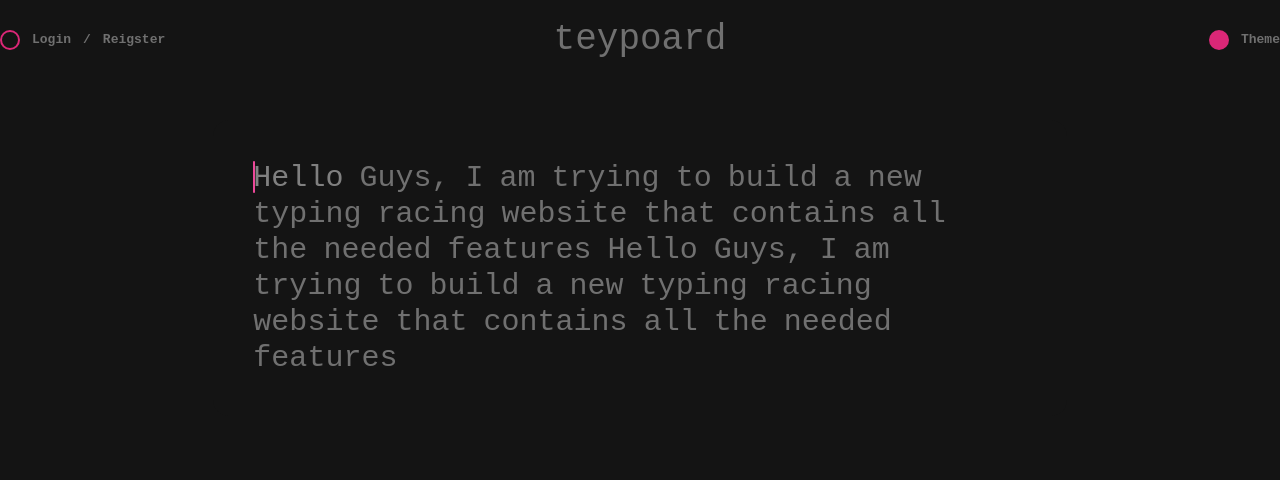
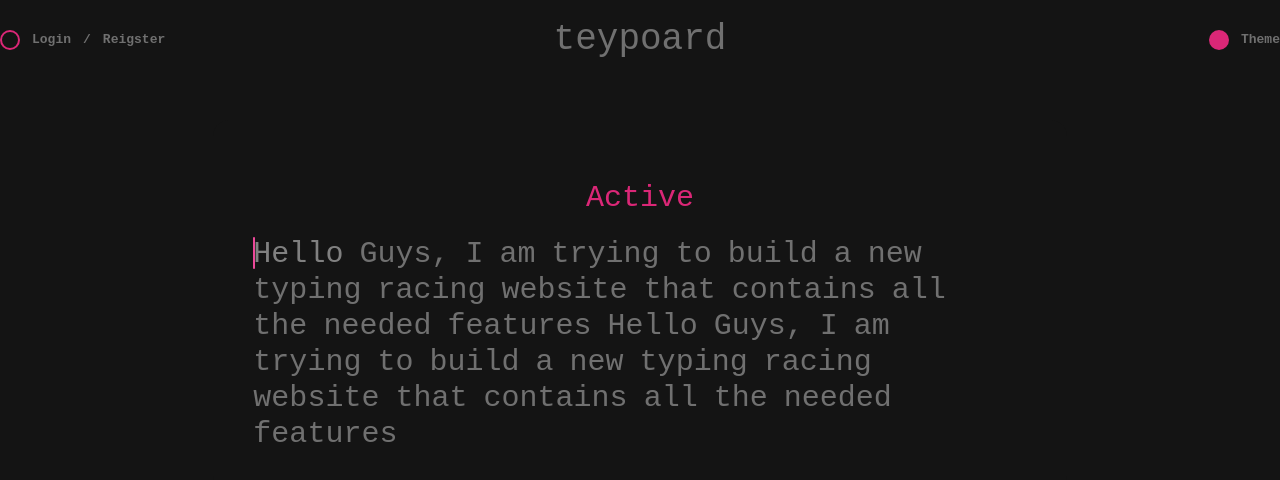
Before and after one commit to hrr2000/teypoard, a Next.js app: page / in a window 1280 px wide. Shown: the top 480 px of the page. Built offline with nearby package versions, Linux system fonts and the light colour scheme.

Commit message:
active feature

```diff
--- a/src/app/home/Typer/index.tsx
+++ b/src/app/home/Typer/index.tsx
@@ -16,7 +16,7 @@ export default function Typer() {
                     left: caretPosition.left
                 }}></span>
             )}
-            {/* {isActive && (<h3 className="text-pink-600 py-5 text-center">Active</h3>)} */}
+            {isActive && (<h3 className="text-pink-600 py-5 text-center">Active</h3>)}
             {statement.split(' ').map((word, idx) => {
                 if(activeIndex > idx) {
                     return <Word caretPosition={caretPosition} setCaretPosition={setCaretPosition} key={GRK('word')} isActive={false} isPassed={true} word={word} buffer={bufferHistory?.[idx]}/>
```
